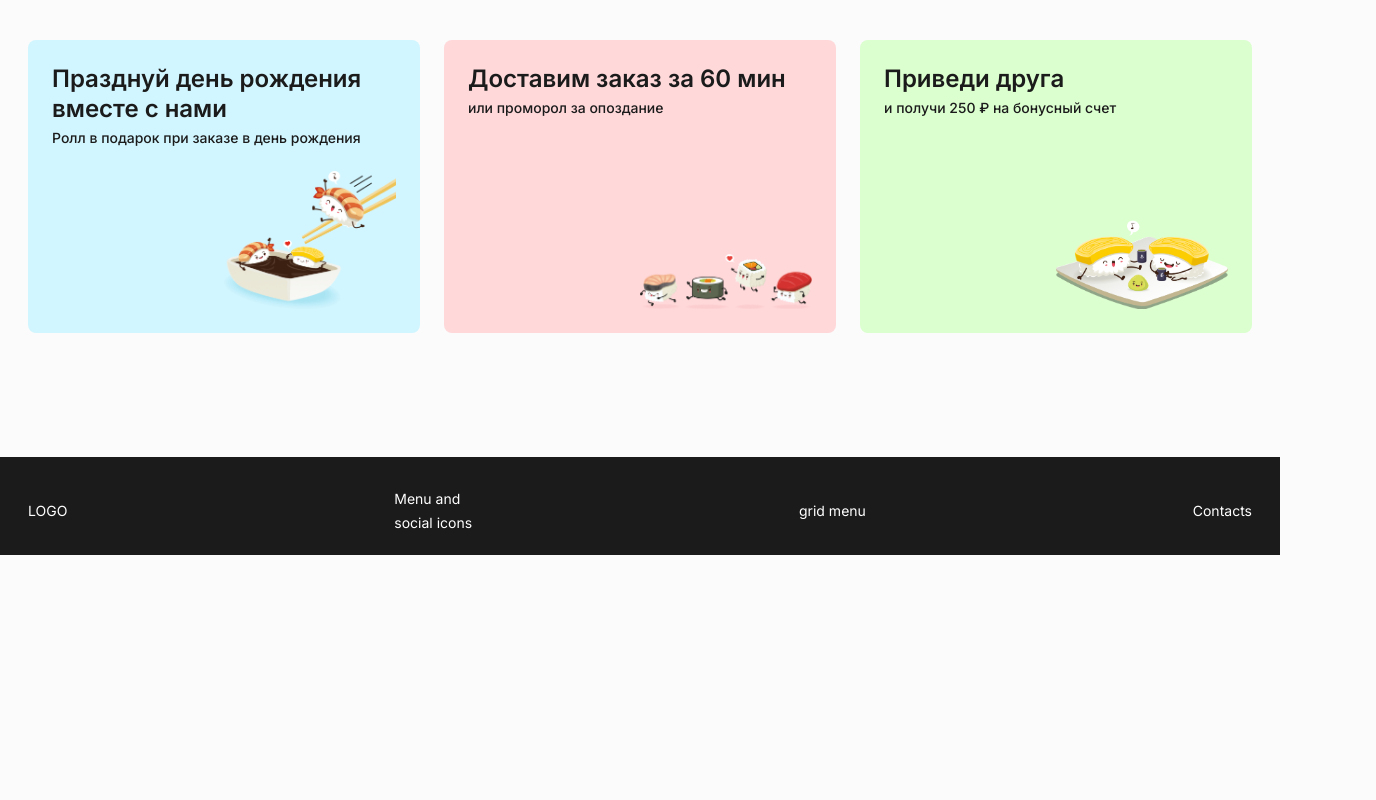
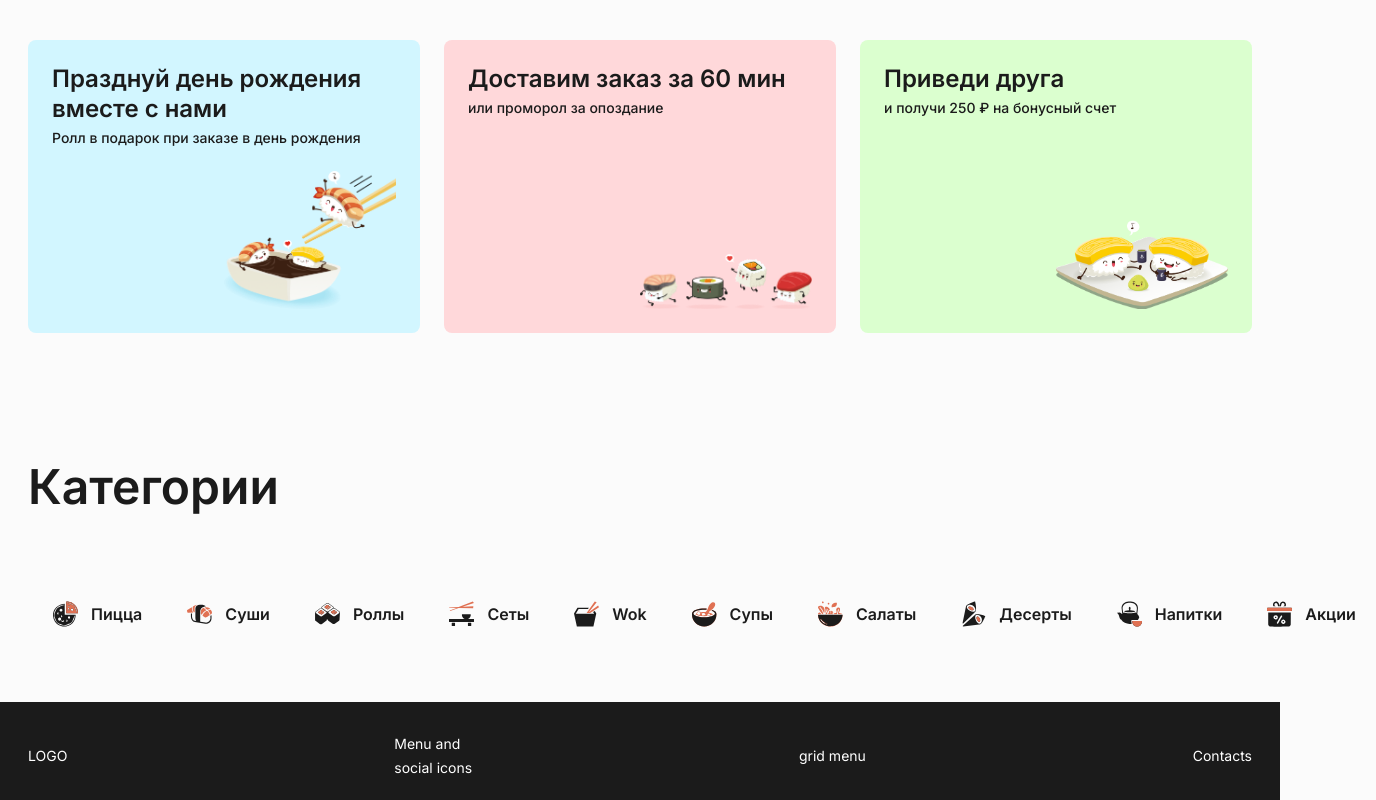
Before and after one commit to DoccHik/Riksha, a React (Create React App) app: page / in a window 1280 px wide. Shown: the part 2576-3376 px from the top of the page, 1376 px wide, since content can reach past the window. Before the commit the page ends 3131 px from the top, so only its background shows below. Built offline with nearby package versions, Linux system fonts and the light colour scheme.

Commit message:
Добавлен блок с категориями

```diff
--- /dev/null
+++ b/src/Components/Categories/Categories.jsx
@@ -0,0 +1,27 @@
+import React from "react";
+import styles from "../../styles/modules/MainPage.module.scss";
+import { headerBottomLinks } from "../../data/dataProject";
+
+const Categories = () => {
+  return (
+    <>
+      <section className={styles["categories"]}>
+        <div className="container">
+          <h2 className={styles["categories__title"]}>Категории</h2>
+          <ul className={styles["categories-tabs__list"]}>
+            {headerBottomLinks.map((tab) => (
+              <li key={tab.id} className={styles["categories-tabs__item"]}>
+                <div className={styles["categories-tabs__item-icon"]}>
+                  {tab.icon}
+                </div>
+                {tab.linkName}
+              </li>
+            ))}
+          </ul>
+        </div>
+      </section>
+    </>
+  );
+};
+
+export default Categories;
--- a/src/pages/MainPage.jsx
+++ b/src/pages/MainPage.jsx
@@ -5,6 +5,7 @@ import { Advantages } from "../Components/Advantages/Advantages";
 import { Positions } from "../Components/Positions/Positions";
 import { ComboMenu } from "../Components/ComboMenu/ComboMenu";
 import { Stocks } from "../Components/Stocks/Stocks";
+import Categories from "../Components/Categories/Categories";
 
 const MainPage = () => {
   return (
@@ -19,6 +20,7 @@ const MainPage = () => {
       </div>
       <ComboMenu />
       <Stocks />
+      <Categories />
     </section>
   );
 };
--- a/src/styles/modules/MainPage.module.scss
+++ b/src/styles/modules/MainPage.module.scss
@@ -356,6 +356,55 @@
   }
 }
 
+.categories {
+  &__title {
+    font-weight: 600;
+    font-size: 48px;
+    line-height: 60px;
+    margin: 0px 0px 60px 0px;
+  }
+  &-tabs {
+    &__list {
+      list-style-type: none;
+      display: flex;
+      justify-content: space-between;
+      align-items: center;
+      margin: 0px 0px 50px 0px;
+    }
+    &__item {
+      cursor: pointer;
+      // background-color: #e07153;
+      padding: 20px;
+      border-radius: 12px;
+      display: flex;
+      justify-content: center;
+      align-items: center;
+      font-weight: 600;
+      font-size: 16px;
+      line-height: 20px;
+      transition: all 0.2s ease;
+      &:hover {
+        background-color: #b7b7b7;
+      }
+      &-icon {
+        // background-color: #fff;
+        border-radius: 50%;
+        width: 35px;
+        height: 35px;
+        display: flex;
+        justify-content: center;
+        align-items: center;
+        margin: 0px 8px 0px 0px;
+        // color: #fff;
+        svg {
+          width: 25px;
+          // height: 24px;
+        }
+      }
+    }
+  }
+}
+
 @media (max-width: 1212px) {
   .positions {
     &-tabs {
```
